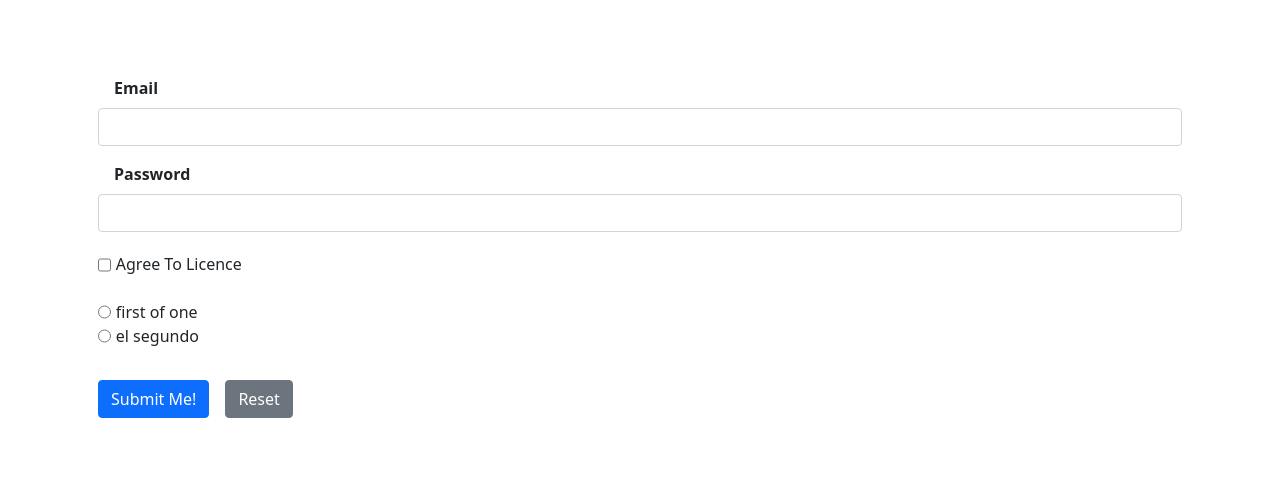
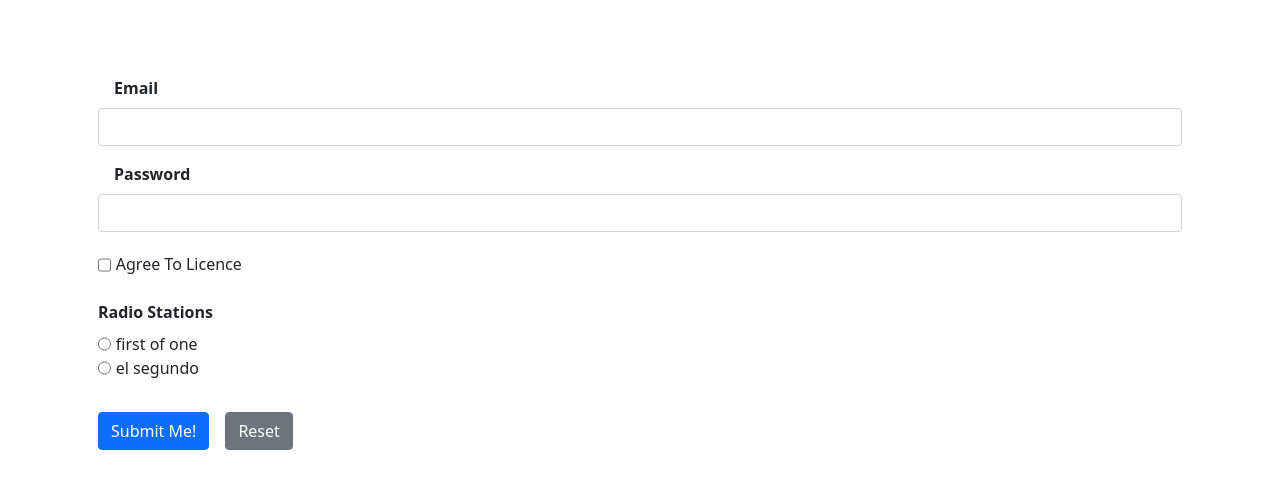
Before and after one commit to torenware/go-tooling-for-vue, a Vue app: page / in a window 1280 px wide. Shown: the top 488 px of the page. Built offline with nearby package versions, Linux system fonts and the light colour scheme.

Commit message:
Allow radio groups to have a legend

```diff
--- a/src/components/BaseRadioGroup.vue
+++ b/src/components/BaseRadioGroup.vue
@@ -1,5 +1,6 @@
 <template>
   <fieldset :id="id" :required="required" class="d-flex flex-column" ref="fsref">
+    <legend v-if="legend">{{ legend }}</legend>
     <BaseRadio
       v-for="radio in radios"
       :name="name"
@@ -8,13 +9,12 @@
       :key="name + '-' + radio.value"
     />
 
-  <div class="errors text-danger mt-1 ms-2 pb-1  align-self-start d-none"></div>
-
+    <div class="errors text-danger mt-1 ms-2 pb-1 align-self-start d-none"></div>
   </fieldset>
 </template>
 
 <script setup lang="ts">
-import {ref, Ref, onMounted} from 'vue';
+import { ref, Ref, onMounted } from 'vue';
 import BaseRadio from './BaseRadio.vue';
 
 const fsref: Ref<HTMLFieldSetElement | null> = ref(null);
@@ -49,6 +49,7 @@ type RadioData = {
 const props = defineProps<{
   id: string,
   name: string,
+  legend?: string,
   radios: RadioData[],
   required?: string,
 }>();
@@ -60,4 +61,9 @@ const props = defineProps<{
 fieldset {
   padding: 1rem;
 }
+
+legend {
+  font-size: medium;
+  font-weight: bold;
+}
 </style>
--- a/src/components/HelloWorld.vue
+++ b/src/components/HelloWorld.vue
@@ -38,7 +38,13 @@ function processForm(obj: JSOB) {
         value="agreed-to-licence"
         inputType="checkbox"
       ></BaseInput>
-      <BaseRadioGroup :radios="rg" id="lone-radio" name="station" required="true" />
+      <BaseRadioGroup
+        :radios="rg"
+        id="lone-radio"
+        legend="Radio Stations"
+        name="station"
+        required="true"
+      />
     </BaseForm>
   </div>
 </template>
```
Lines whose indentation alone changed are shown as unchanged.
